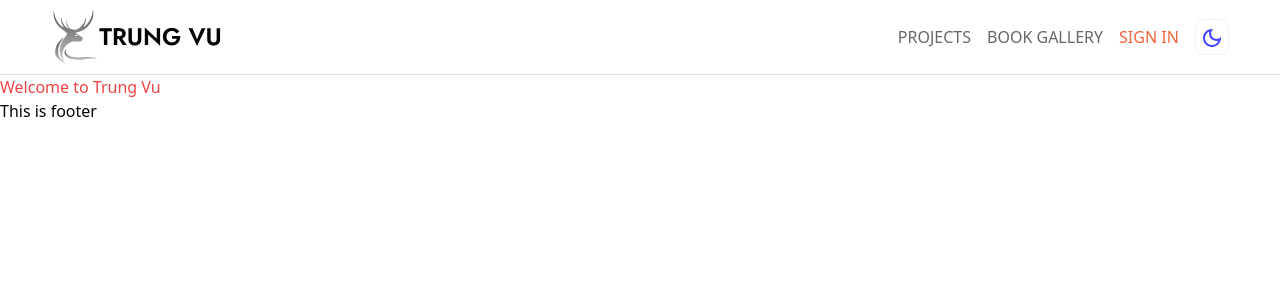
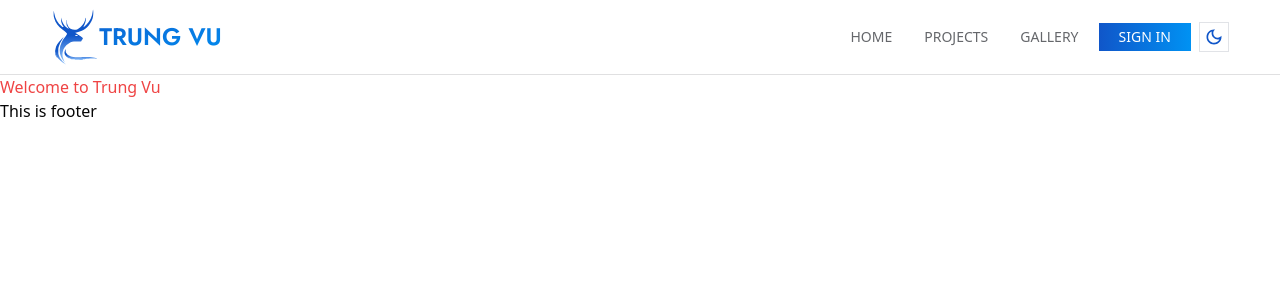
Before and after one commit to vdtrung1706/me-site-nextjs, a Next.js app: page / in a window 1280 px wide. Shown: the top 300 px of the page. Built offline with nearby package versions, Linux system fonts and the light colour scheme.

Commit message:
Add dark mode

```diff
--- a/components/Logo.tsx
+++ b/components/Logo.tsx
@@ -1,6 +1,6 @@
 const Logo = () => {
   return (
-    <div className='inline-flex items-center h-full cursor-pointer text-lgt-txt-pri dark:text-drk-txt-pri'>
+    <div className='inline-flex items-center h-full text-transparent cursor-pointer bg-clip-text bg-gradient-to-br from-light-blue to-light-blue-lt'>
       <svg
         xmlns='http://www.w3.org/2000/svg'
         viewBox='0 0 10 10'
@@ -11,11 +11,15 @@ const Logo = () => {
           <linearGradient id='grad1' x1='0%' y1='0%' x2='0%' y2='100%'>
             <stop
               offset='0%'
-              style={{ stopColor: '#505050', stopOpacity: 1 }}
+              style={{ stopColor: '#1056c9', stopOpacity: 1 }}
+            ></stop>
+            <stop
+              offset='50%'
+              style={{ stopColor: '#1056c9', stopOpacity: 1 }}
             ></stop>
             <stop
               offset='100%'
-              style={{ stopColor: '#c8c8c8', stopOpacity: 1 }}
+              style={{ stopColor: '#93C5FD', stopOpacity: 1 }}
             ></stop>
           </linearGradient>
         </defs>
--- a/components/Nav.tsx
+++ b/components/Nav.tsx
@@ -8,7 +8,7 @@ const Nav = () => {
   const { viewWidth } = useViewport();
 
   return (
-    <nav className='py-1 border-b bg-lgt-base border-lgt-txt-sec border-opacity-20 dark:border-0 dark:bg-black md:py-2'>
+    <nav className='py-1 border-b bg-light-base border-light-txt-sec border-opacity-20 dark:border-0 dark:bg-black md:py-2'>
       <div className='flex flex-col h-full mx-[2%] md:mx-[4%] md:flex-row md:justify-between md:items-center'>
         <PrimaryNav expanded={expanded} setExpaned={setExpanded} />
         {expanded || viewWidth >= 768 ? <SecondaryNav /> : null}
--- a/components/PrimaryNav.tsx
+++ b/components/PrimaryNav.tsx
@@ -11,7 +11,7 @@ type PrimaryNavProps = {
 
 const PrimaryNav = ({ expanded, setExpaned }: PrimaryNavProps) => {
   return (
-    <div className='flex items-center justify-between text-lgt-txt-sec dark:text-drk-txt-sec'>
+    <div className='flex items-center justify-between text-light-txt-sec dark:text-dark-txt-sec'>
       <Link href={'/'} passHref>
         <Logo />
       </Link>
--- a/components/SecondaryNav.tsx
+++ b/components/SecondaryNav.tsx
@@ -3,33 +3,35 @@ import ToggleThemeMode from './buttons/ToggleThemeMode';
 
 const SecondaryNav = () => {
   return (
-    <div className='flex flex-col p-3 text-base font-medium md:items-center md:p-0 text-lgt-txt-sec dark:text-drk-txt-sec 2xl:text-lg whitespace-nowrap'>
-      <ul className='flex flex-col gap-3 md:flex-row md:gap-4 md:items-center'>
-        <li className='cursor-pointer md:hidden max-w-max'>
+    <div className='flex flex-col p-3 text-sm font-medium md:items-center md:p-0 text-light-txt-sec dark:text-dark-txt-sec 2xl:text-base whitespace-nowrap'>
+      <ul className='flex flex-col gap-3 md:flex-row md:gap-2 md:items-center'>
+        <li>
           <Link href={'/'} passHref>
-            HOME
+            <a className='nav-link'>HOME</a>
           </Link>
         </li>
 
-        <li className='cursor-pointer max-w-max'>
+        <li>
           <Link href={'/projects'} passHref>
-            PROJECTS
+            <a className='nav-link'>PROJECTS</a>
           </Link>
         </li>
 
-        <li className='cursor-pointer max-w-max'>
+        <li>
           <Link href={'/gallery'} passHref>
-            BOOK GALLERY
+            <a className='nav-link'>GALLERY</a>
           </Link>
         </li>
 
-        <li className='cursor-pointer text-lgt-orange max-w-max'>
+        <li>
           <Link href={'/signin'} passHref>
-            SIGN IN
+            <a className='inline-block w-full px-5 py-1 mt-2 -mx-2 text-center text-white cursor-pointer btn-primary md:m-0 md:max-w-max'>
+              SIGN IN
+            </a>
           </Link>
         </li>
 
-        <li className='hidden cursor-pointer md:block max-w-max'>
+        <li className='hidden h-full cursor-pointer md:block max-w-max'>
           <ToggleThemeMode />
         </li>
       </ul>
--- a/components/buttons/ToggleMenu.tsx
+++ b/components/buttons/ToggleMenu.tsx
@@ -16,12 +16,12 @@ const ToggleMenu = (props: ToggleMenu) => {
     <Tooltip title={title} arrow>
       <button
         onClick={() => props.setExpanded((pre) => !pre)}
-        className='btn-system'
+        className='btn-outlined'
       >
         {props.expanded ? (
-          <CloseIcon className='svg-single' />
+          <CloseIcon fontSize='small' />
         ) : (
-          <MenuRoundedIcon className='svg-single' />
+          <MenuRoundedIcon fontSize='small' />
         )}
       </button>
     </Tooltip>
--- a/components/buttons/ToggleThemeMode.tsx
+++ b/components/buttons/ToggleThemeMode.tsx
@@ -3,9 +3,11 @@ import LightModeOutlinedIcon from '@mui/icons-material/LightModeOutlined';
 import Tooltip from '@mui/material/Tooltip';
 import { useTheme } from 'next-themes';
 import * as React from 'react';
+import { useViewport } from '../../hooks/useViewport';
 
 const ToggleThemeMode = () => {
   const { theme, setTheme } = useTheme();
+  const { viewWidth } = useViewport();
   const title = theme === 'dark' ? 'Turn on the light' : 'Turn off the light';
 
   const handleToggle = (): React.MouseEventHandler<HTMLButtonElement> | void =>
@@ -13,11 +15,11 @@ const ToggleThemeMode = () => {
 
   return (
     <Tooltip title={title} arrow>
-      <button onClick={handleToggle} className='btn-system'>
+      <button onClick={handleToggle} className='h-full btn-outlined'>
         {theme === 'dark' ? (
-          <LightModeOutlinedIcon className='svg-single' />
+          <LightModeOutlinedIcon fontSize='small' />
         ) : (
-          <DarkModeOutlinedIcon className='svg-single text-lgt-blue' />
+          <DarkModeOutlinedIcon className='text-light-blue' fontSize='small' />
         )}
       </button>
     </Tooltip>
--- a/config/colors.js
+++ b/config/colors.js
@@ -1,22 +1,25 @@
 module.exports = {
   colors: {
-    drk: {
+    dark: {
       base: '#141618',
       txt: {
         pri: '#fff',
         sec: '#b5b3b3',
       },
       orange: '#ec633a',
-      blue: '#44f',
+      blue: '#1056c9',
     },
-    lgt: {
+    light: {
       base: '#fff',
       txt: {
         pri: '#050505',
         sec: '#65676b',
       },
       orange: '#ec633a',
-      blue: '#44f',
+      blue: {
+        DEFAULT: '#1056c9',
+        lt: '#0092f3',
+      },
     },
   },
   textColor: {
--- a/config/my-theme.js
+++ b/config/my-theme.js
@@ -1,9 +1,11 @@
 const colors = require('./colors');
 const typography = require('./typography');
+const sizes = require('./sizes');
 
 const myTheme = {
   ...typography,
   ...colors,
+  ...sizes,
 };
 
 module.exports = myTheme;
--- /dev/null
+++ b/config/sizes.js
@@ -0,0 +1,9 @@
+module.exports = {
+  backgroundSize: {
+    'size-200': '200% 200%',
+  },
+  backgroundPosition: {
+    'pos-0': '0% 0%',
+    'pos-100': '100% 100%',
+  },
+};
--- a/pages/_document.tsx
+++ b/pages/_document.tsx
@@ -30,7 +30,7 @@ export default class MyDocument extends Document {
             rel='stylesheet'
           />
         </Head>
-        <body className='bg-lgt-base dark:bg-drk-base'>
+        <body className='bg-light-base dark:bg-dark-base'>
           <Main />
           <NextScript />
         </body>
--- a/pages/index.tsx
+++ b/pages/index.tsx
@@ -11,10 +11,10 @@ const Home: NextPage = () => {
   if (!mounted) return null;
 
   return (
-    <div className='text-lgt-txt-pri dark:text-drk-txt-pri'>
+    <div className='text-light-txt-pri dark:text-dark-txt-pri'>
       <Head>
         <title>{"Trung Vu's site"}</title>
-        <link rel='icon' href='./favicon.ico' />
+        <link rel='icon' href='./favicon.svg' />
       </Head>
 
       <main>
--- a/styles/globals.css
+++ b/styles/globals.css
@@ -3,10 +3,16 @@
 @tailwind utilities;
 
 @layer base {
-  .btn-system {
-    @apply table p-1 transition-all duration-200 border border-gray-300 rounded-lg border-opacity-30 hover:bg-gray-300 hover:bg-opacity-10;
+  .hover-outlined {
+    @apply md:hover:bg-gray-400 md:hover:bg-opacity-20;
   }
-  .svg-single {
-    @apply table-cell text-center align-middle;
+  .btn-outlined {
+    @apply flex items-center p-1 transition-all duration-200 border border-gray-400 border-opacity-30 hover-outlined;
+  }
+  .nav-link {
+    @apply cursor-pointer md:px-3 md:py-1 max-w-max hover-outlined;
+  }
+  .btn-primary {
+    @apply bg-gradient-to-r hover:bg-gradient-to-l from-light-blue to-light-blue-lt;
   }
 }
```
Also changed, not shown: public/favicon.svg (added), 1 other file (tests, documents, lock files or other folders).
